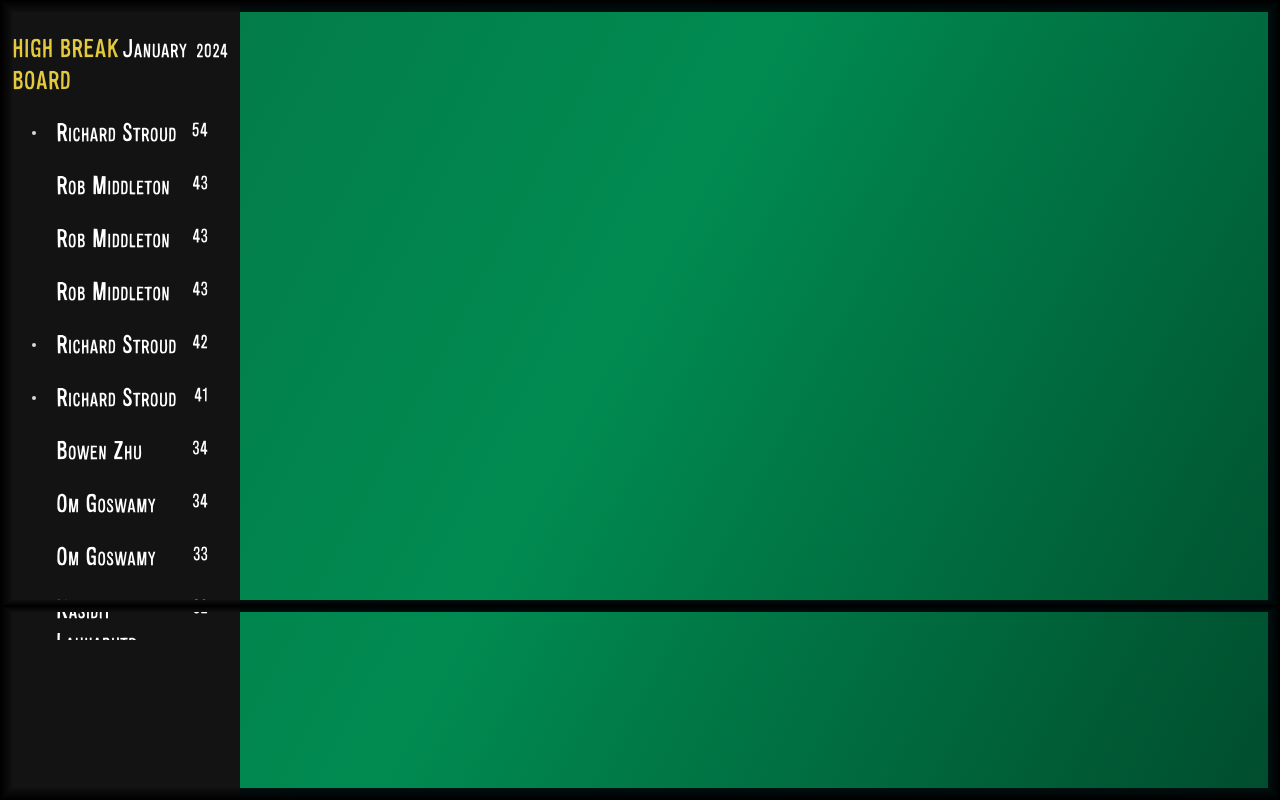
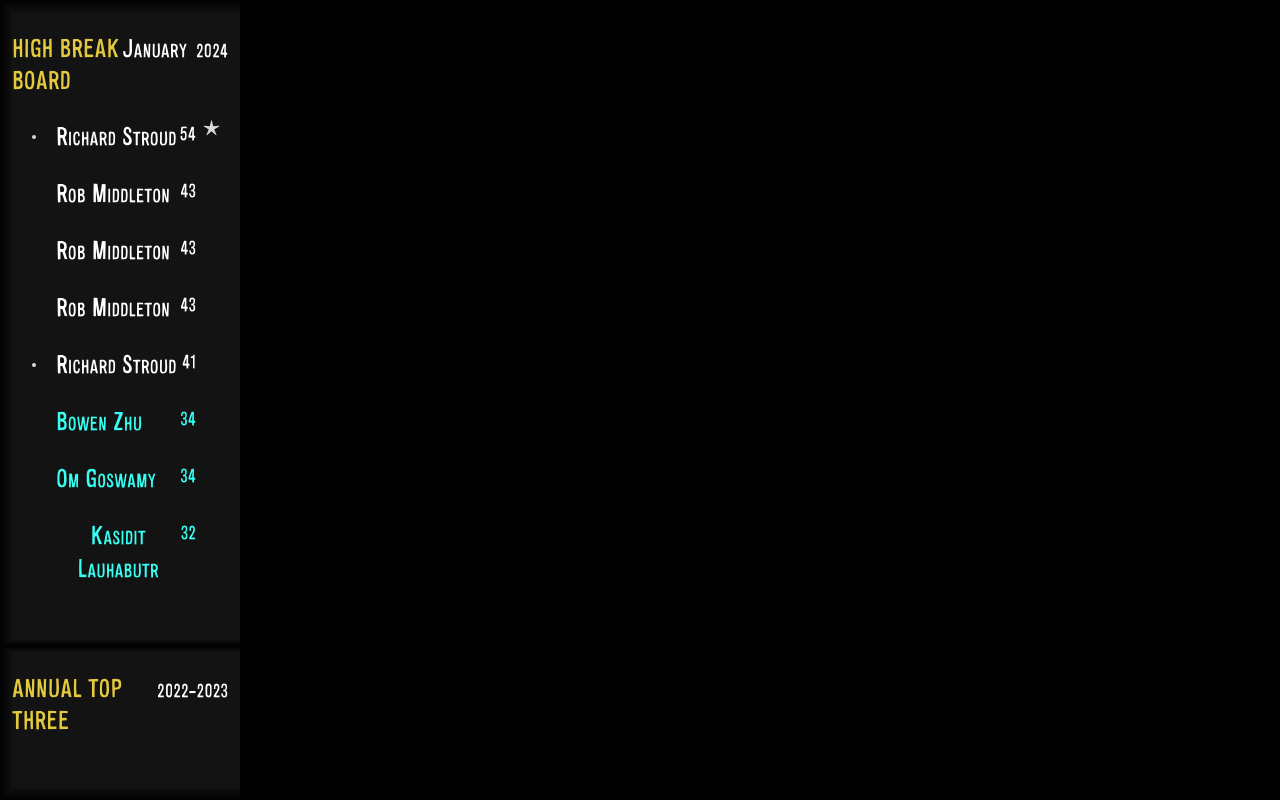
Before and after one commit to invisi-splat/icsnookerpool, a SvelteKit app: page /board in a window 1280 px wide. Shown: the top 800 px of the page. Built offline with nearby package versions, Linux system fonts and the light colour scheme.

Commit message:
WIP break board

```diff
--- a/src/ambient.d.ts
+++ b/src/ambient.d.ts
@@ -1,4 +1,4 @@
-type BallColor = "bg-union-purple" | "bg-whatsapp-green" | "bg-black" | "instagram"
+type BallColor = "bg-union-purple" | "bg-whatsapp-green" | "bg-black" | "instagram" | "bg-white"
 type BallInfo = {
     symbol: string,
     description: string,
--- a/src/routes/ball.svelte
+++ b/src/routes/ball.svelte
@@ -3,7 +3,7 @@
     export let ballInfo: BallInfo;
 </script>
 
-<a transition:fly={{ duration: 1000, delay: ballInfo.delay, y: 100 }}  class="my-5 transition-opacity ease-in-out flex flex-col items-center cursor-pointer hover:opacity-80 active:opacity-60" href={ballInfo.linkTo}>
+<a transition:fly={{ duration: 1000, delay: ballInfo.delay, y: 100 }}  class="my-5 transition-opacity ease-in-out flex flex-col items-center cursor-pointer lg:hover:opacity-80 active:opacity-80 lg:active:opacity-60" href={ballInfo.linkTo}>
     <div class="relative flex items-center justify-center w-36 h-36 mb-3 rounded-full {ballInfo.ballColor}">
         <div class="relative flex justify-center items-center text-6xl text-black font-bold font-ball left-1 w-24 h-24 rounded-full bg-almost-white">
             {ballInfo.symbol}
--- a/src/routes/board/+page.ts
+++ b/src/routes/board/+page.ts
@@ -10,7 +10,8 @@ export const load: PageLoad = () => {
                 "submitted": 1705099802000,
                 "table": 2,
                 "breakdown": [1, 5, 1, 6, 1, 7, 1, 5, 1, 4, 1, 7, 1, 7, 1, 7],
-                "alumnus": true
+                "alumnus": true,
+                "verified": true,
                 // implement reactions if really necessary; i think the whatsapp gc suffices
             },
             {
@@ -20,7 +21,8 @@ export const load: PageLoad = () => {
                 "submitted": 1705099802000,
                 "table": 1,
                 "breakdown": [1, 5, 1, 5, 1, 5, 1, 6, 1, 5, 1, 7, 1, 3],
-                "alumnus": false
+                "alumnus": false,
+                "verified": true,
             },
             {
                 "uuid": "f1278b27-3c49-48ae-8496-0875426a17cf",
@@ -29,7 +31,8 @@ export const load: PageLoad = () => {
                 "submitted": 1705099802000,
                 "table": 2,
                 "breakdown": [1, 5, 1, 5, 1, 5, 1, 6, 1, 5, 1, 7, 1, 3],
-                "alumnus": false
+                "alumnus": false,
+                "verified": true,
             },
             {
                 "uuid": "f1278b27-3c49-48ae-8496-0875426a17cf",
@@ -38,7 +41,8 @@ export const load: PageLoad = () => {
                 "submitted": 1705099802000,
                 "table": 1,
                 "breakdown": [1, 5, 1, 5, 1, 5, 1, 6, 1, 5, 1, 7, 1, 3],
-                "alumnus": false
+                "alumnus": false,
+                "verified": true,
             },
             {
                 "uuid": "488d9073-0403-4b9b-8175-d5c1cfe49566",
@@ -47,7 +51,8 @@ export const load: PageLoad = () => {
                 "submitted": 1705099802000,
                 "table": 2,
                 "breakdown": [1, 5, 1, 6, 1, 7, 1, 5, 1, 4, 1, 7, 1, 2],
-                "alumnus": true
+                "alumnus": true,
+                "verified": false,
             },
             {
                 "uuid": "488d9073-0403-4b9b-8175-d5c1cfe49566",
@@ -56,7 +61,8 @@ export const load: PageLoad = () => {
                 "submitted": 1705099802000,
                 "table": 1,
                 "breakdown": [1, 5, 1, 6, 1, 7, 1, 5, 1, 4, 1, 7, 1],
-                "alumnus": true
+                "alumnus": true,
+                "verified": true,
             },
             {
                 "uuid": "e21f8a6e-f25b-431f-b086-7caa825ebae2",
@@ -65,7 +71,8 @@ export const load: PageLoad = () => {
                 "submitted": 1708353412000,
                 "table": 1,
                 "breakdown": [1, 7, 1, 7, 1, 6, 1, 6, 1, 2, 1],
-                "alumnus": false
+                "alumnus": false,
+                "verified": true,
             },
             {
                 "uuid": "71296fde-924d-45c9-9a59-19db8a19a2f5",
@@ -74,7 +81,8 @@ export const load: PageLoad = () => {
                 "submitted": 1708353412000,
                 "table": 1,
                 "breakdown": [1, 7, 1, 7, 1, 6, 1, 6, 1, 2, 1],
-                "alumnus": false
+                "alumnus": false,
+                "verified": true,
             },
             {
                 "uuid": "71296fde-924d-45c9-9a59-19db8a19a2f5",
@@ -82,8 +90,8 @@ export const load: PageLoad = () => {
                 "break": 33,
                 "submitted": 1708353412000,
                 "table": 2,
-                "breakdown": [1, 7, 1, 7, 1, 6, 1, 6, 1, 2],
-                "alumnus": false
+                "alumnus": false,
+                "verified": false,
             },
             {
                 "uuid": "599ed438-5a45-4495-b8a5-9000b9206df4",
@@ -92,7 +100,41 @@ export const load: PageLoad = () => {
                 "submitted": 1708353412000,
                 "table": 1,
                 "breakdown": [1, 7, 1, 7, 1, 6, 1, 7, 1],
-                "alumnus": false
+                "alumnus": false,
+                "verified": true,
+            },
+        ],
+        annualBreakInfo: [
+            {
+                "uuid": "488d9073-0403-4b9b-8175-d5c1cfe49566",
+                "name": "Richard Stroud",
+                "break": 54,
+                "submitted": 1705099802000,
+                "table": 2,
+                "breakdown": [1, 5, 1, 6, 1, 7, 1, 5, 1, 4, 1, 7, 1, 7, 1, 7],
+                "alumnus": true,
+                "verified": true,
+                // implement reactions if really necessary; i think the whatsapp gc suffices
+            },
+            {
+                "uuid": "f1278b27-3c49-48ae-8496-0875426a17cf",
+                "name": "Rob Middleton",
+                "break": 43,
+                "submitted": 1705099802000,
+                "table": 1,
+                "breakdown": [1, 5, 1, 5, 1, 5, 1, 6, 1, 5, 1, 7, 1, 3],
+                "alumnus": false,
+                "verified": true,
+            },
+            {
+                "uuid": "f1278b27-3c49-48ae-8496-0875426a17cf",
+                "name": "Rob Middleton",
+                "break": 43,
+                "submitted": 1705099802000,
+                "table": 2,
+                "breakdown": [1, 5, 1, 5, 1, 5, 1, 6, 1, 5, 1, 7, 1, 3],
+                "alumnus": false,
+                "verified": true,
             },
         ]
 	};
--- a/src/routes/board/board.svelte
+++ b/src/routes/board/board.svelte
@@ -1,5 +1,8 @@
 <script lang="ts">
+    import { fade, fly } from "svelte/transition";
     import BoardText from "./boardText.svelte";
+  import BoardBall from "./boardBall.svelte";
+
     export let breakInfo: {
         uuid: string;
         name: string;
@@ -8,19 +11,45 @@
         table: number;
         breakdown: number[];
         alumnus: boolean;
+        verified: boolean;
     }[];
+
+    const NEW_THRESHOLD: number = 1000 * 60 * 60 * 24
+    let showAll = false
+    let showDetailed: Boolean[] = []
+
+    function getDate(sinceEpoch: number): string {
+        let date = new Date(sinceEpoch)
+        return `${date.getDate()}/${date.getMonth() + 1}/${date.getFullYear().toString().substring(2)}`
+    }
 </script>
 
-<div class="h-screen font-board">
+<div class="h-dvh font-board bg-black">
     <div class="lg:w-60 lg:h-4/5 h-3/4 overflow-scroll">
-        <div class="bg-[url('/images/peg.png')] bg-[size:1%] bg-repeat w-full min-h-[125%] p-3"> <!-- 125% to give a little bit of buffer -->
+        <div class="bg-[url('/images/peg.png')] bg-[size:1%] bg-repeat w-full min-h-[100%] p-3"> <!-- edit the min-h percentage to edit the buffer -->
             <div class="mt-5 flex justify-evenly items-baseline">
                 <h1 class="text-2xl text-high-break-yellow">HIGH BREAK BOARD</h1>
                 <pre class="font-board text-lg"><span class="text-2xl">J</span>ANUARY  2024</pre>
             </div>
-            <div class="my-5">
-                {#each breakInfo as sBreak}
-                    <div class="flex justify-between my-5">
+            <div class="flex justify-evenly lg:hidden mt-5">
+                <button type="button" class="text-[#9E9E9E] border-2 border-[#9E9E9E] py-1 px-3">
+                    <BoardText text="New break?"></BoardText>
+                </button>
+                <button type="button" class="text-[#879997] border-2 border-[#879997] py-1 px-3" on:click={() => showAll = !showAll}>
+                    {#if showAll}
+                    <BoardText text="Hide unverified"></BoardText>
+                    {:else}
+                    <BoardText text="Show unverified"></BoardText>
+                    {/if}
+                </button>
+            </div>
+            <div class="my-5 relative">
+                <svg class="absolute right-2" xmlns="http://www.w3.org/2000/svg" width="17" height="16" viewBox="0 0 17 16" fill="none">
+                    <path d="M8.11042 0.67309C8.20644 0.260708 8.79356 0.260709 8.88958 0.673092L10.0966 5.85693C10.1417 6.05058 10.3222 6.18172 10.5203 6.16476L15.8234 5.71084C16.2453 5.67473 16.4267 6.23311 16.0642 6.45186L11.5071 9.20173C11.3369 9.30446 11.2679 9.51664 11.3453 9.69981L13.4157 14.6031C13.5804 14.9932 13.1054 15.3383 12.7854 15.0611L8.76186 11.5768C8.61155 11.4466 8.38845 11.4466 8.23814 11.5768L4.21463 15.0611C3.89456 15.3383 3.41957 14.9932 3.58428 14.6031L5.65474 9.69981C5.73209 9.51664 5.66315 9.30446 5.4929 9.20173L0.935781 6.45186C0.573254 6.23311 0.754682 5.67473 1.17655 5.71084L6.47968 6.16476C6.67779 6.18172 6.85828 6.05058 6.90337 5.85693L8.11042 0.67309Z" fill="#D9D9D9"/>
+                </svg>
+                {#each breakInfo as sBreak, index}
+                    {#if sBreak.verified || showAll}
+                        <button type="button" class="flex justify-between {showDetailed[index - 1] ? 'mt-2' : 'mt-6'} w-full {!sBreak.verified ? 'text-unverified-grey' : Date.now() - sBreak.submitted < NEW_THRESHOLD ? 'text-new-break-blue' : '' }" transition:fade on:click={() => {showDetailed[index] = !showDetailed[index]}}>
                             <div class="flex items-center">
                                 {#if sBreak.alumnus}
                                 <div class="inline-block w-1 h-1 rounded-full bg-almost-white mx-5"></div>
@@ -31,18 +60,39 @@
                                     <BoardText text={sBreak.name}></BoardText>
                                 </span>
                             </div>
-                        <div class="mr-5">
+                            <div class="mr-8">
                                 <span class="text-lg">
                                     {sBreak.break}
                                 </span>
                             </div>
+                        </button>
+                        {#if showDetailed[index]}
+                        <div class="text-[#9E9E9E] flex flex-col items-center mx-5">
+                            <div>
+                                <BoardText text="Submitted {getDate(sBreak.submitted)} on Table {sBreak.table}, {sBreak.breakdown ? sBreak.breakdown.length : "?"} balls"></BoardText>
                             </div>
+                            <div class="flex flex-wrap gap-1.5 mt-2 w-4/5">
+                                {#if sBreak.breakdown}
+                                    {#each sBreak.breakdown as ballValue}
+                                        <BoardBall value={ballValue}></BoardBall>
+                                    {/each}
+                                {:else}
+                                    <BoardBall value={0}></BoardBall>
+                                {/if}
+                            </div>
+                        </div>
+                        {/if}
+                    {/if}
                 {/each}
             </div>
         </div>
     </div>
-    <div class="middle-bracket fixed top-3/4 w-screen h-3 mix-blend-darken"></div>
+    <div class="middle-bracket fixed top-3/4 lg:top-[80%] w-screen h-3 mix-blend-darken"></div>
     <div class="bg-[url('/images/peg.png')] bg-[size:1%] bg-repeat w-full h-1/4 lg:w-60 lg:h-4/5 font-board p-3">
+        <div class="mt-5 flex justify-evenly items-baseline">
+            <h1 class="text-2xl text-high-break-yellow">ANNUAL TOP THREE</h1>
+            <pre class="font-board text-lg">2022-2023</pre>
+        </div>
     </div>
 </div>
 
--- a/tailwind.config.js
+++ b/tailwind.config.js
@@ -4,6 +4,7 @@ export default {
   theme: {
     extend: {
       fontFamily: {
+        "slab": ["'Roboto Slab'", "ui-sans-serif"],
         "serif": ["Roboto Serif", "ui-serif", "Georgia", "Cambria", "Times New Roman", "Times", "serif"],
         "ball": ["'M PLUS Rounded 1c'", "ui-sans-serif"],
         "board": ["'Alsina'", "ui-sans-serif"]
@@ -12,7 +13,16 @@ export default {
         "almost-white": "#D9D9D9",
         "union-purple": "#310094",
         "whatsapp-green": "#42C152",
-        "high-break-yellow": "#E3C93E"
+        "high-break-yellow": "#E3C93E",
+        "new-break-blue": "#36FFF3",
+        "unverified-grey": "#3E3E3E",
+        "red-ball": "#B80201",
+        "yellow-ball": "#FDC311",
+        "green-ball": "#066557",
+        "brown-ball": "#AD4C1C",
+        "blue-ball": "#040FBB",
+        "pink-ball": "#FC5567",
+        "black-ball": "#010101"
       }
     },
   },
```
Also changed, not shown: src/routes/+page.svelte (+19 -2 lines), src/routes/board/boardBall.svelte (+11 -0 lines). Lines whose indentation alone changed are shown as unchanged.
